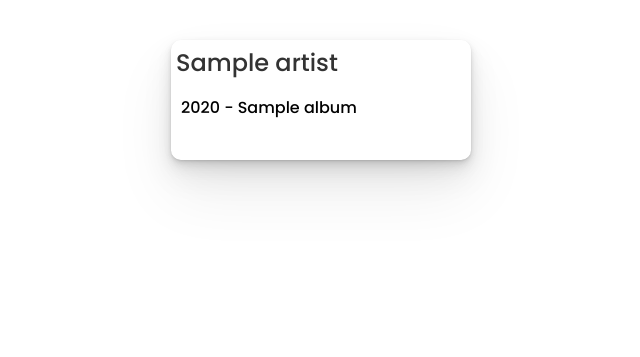
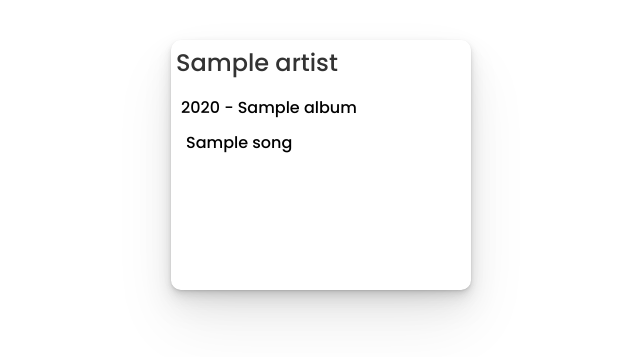
Before and after one commit to saliiimm/dss-python, a Flask app: template templates/index.html in a window 1280 px wide. Shown: the part 56-413 px from the top of the page, without its empty margins (319-959 px from the left). Run offline with Flask 3, Linux system fonts and the light colour scheme; the template is opened without the code that fills it: most values are stand-ins (such as "Sample title", 1, 10 or a date in 2020).

Commit message:
added songs display

```diff
--- a/app.py
+++ b/app.py
@@ -19,7 +19,8 @@ def find_artist_by_name_partial(name):
                 if album.find('ref-artiste').get('ref') == artist_no:
                     artist_albums.append({
                         'title': album.find('titre').text,
-                        'year': album.get('annee')
+                        'year': album.get('annee'),
+                        'songs': [song.text for song in album.findall('chansons/chanson')]
                     })
             matched_artists.append({
                 'name': artist.get('nom'),
@@ -39,7 +40,8 @@ def find_all():
                 if album.find('ref-artiste').get('ref') == artist_no:
                     artist_albums.append({
                         'title': album.find('titre').text,
-                        'year': album.get('annee')
+                        'year': album.get('annee'),
+                        'songs': [song.text for song in album.findall('chansons/chanson')]
                     })
             matched_artists.append({
                 'name': artist.get('nom'),
--- a/templates/index.html
+++ b/templates/index.html
@@ -83,7 +83,7 @@
 
       .artist {
         width: 300px;
-        height: 120px;
+        height: 250px;
         padding: 5px;
         margin-bottom: 20px;
         display: flex;
@@ -136,6 +136,11 @@
         <ul>
           {% for album in artist.albums %}
           <li>{{ album.year }} - {{ album.title }}</li>
+          <ul>
+            {% for song in album.songs %}
+            <li>{{ song }}</li>
+            {% endfor %}
+          </ul>
           {% endfor %}
         </ul>
       </div>
@@ -166,7 +171,16 @@
                 <h2>${artist.name}</h2>
                 <ul>
                     ${artist.albums
-                      .map((album) => `<li>${album.year} - ${album.title}</li>`)
+                      .map(
+                        (album) => `
+                      <li>${album.year} - ${album.title}
+                          <ul>
+                              ${album.songs
+                                .map((song) => `<li>${song}</li>`)
+                                .join("")}
+                          </ul>
+                      </li>`
+                      )
                       .join("")}
                 </ul>
             `;
```
